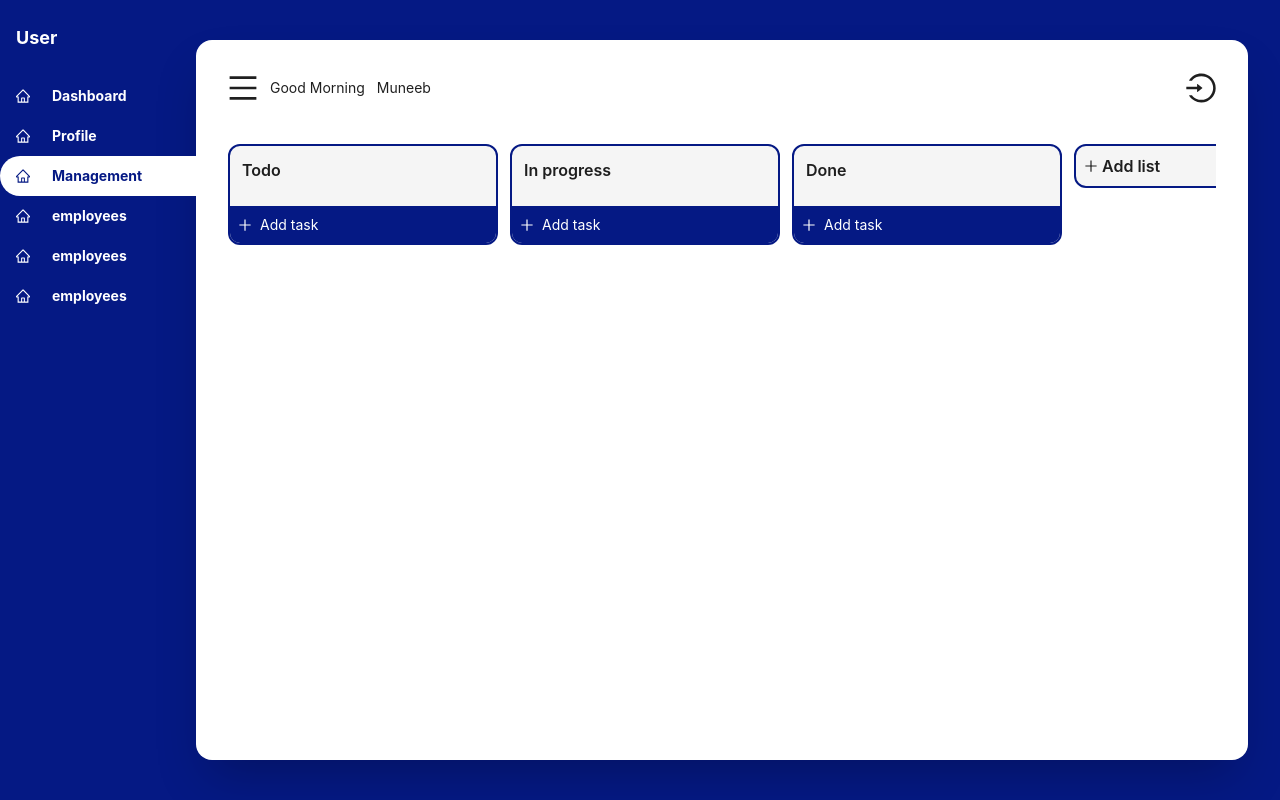
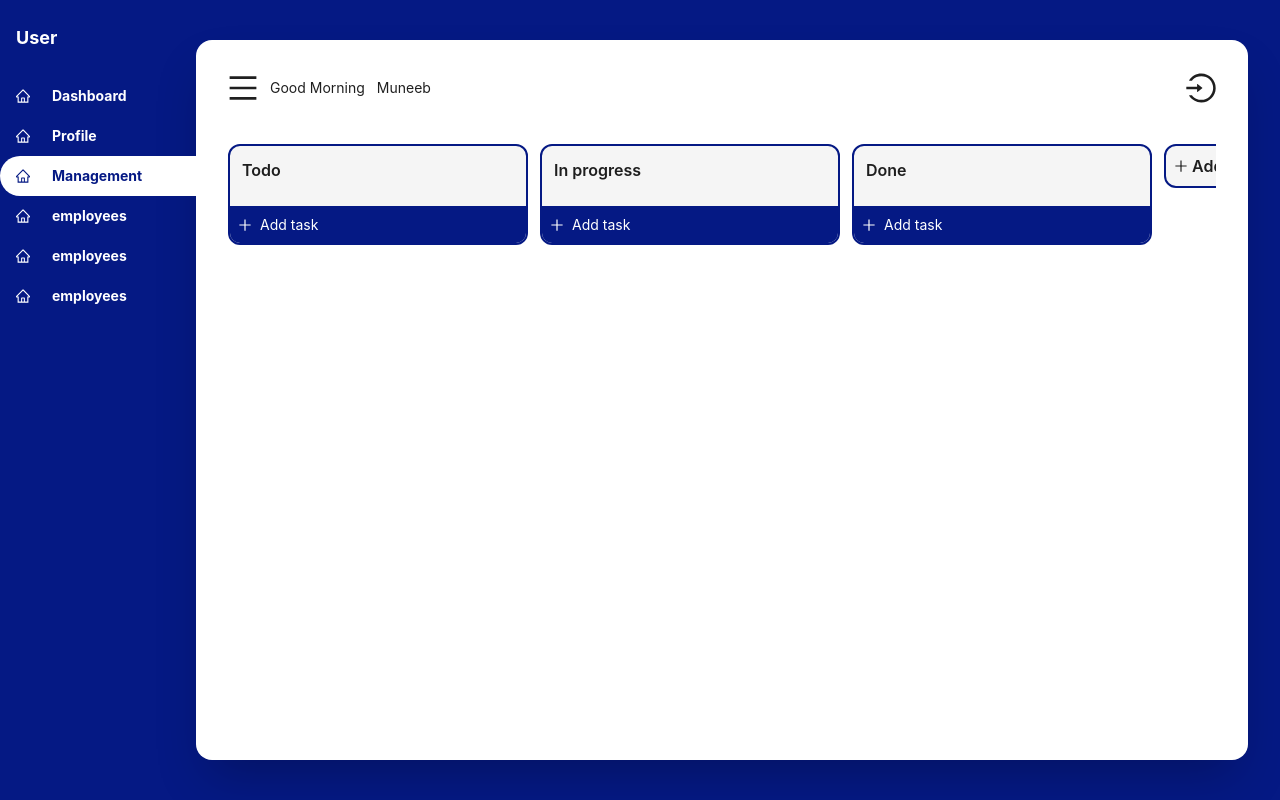
Before and after one commit to AlfaBlocks-Softwares/teamfirsthr, a Next.js app: page /dashboard/management in a window 1280 px wide. Built offline with nearby package versions, Linux system fonts and the light colour scheme; what @ant-design/nextjs-registry would draw is missing.

Commit message:
fix drag issue and optimize component and dynamic import

```diff
--- a/app/dashboard/(employees)/management/page.tsx
+++ b/app/dashboard/(employees)/management/page.tsx
@@ -1,5 +1,7 @@
-import KanbanBoard from "@/components/kanban/KanbanBoard";
+import dynamic from "next/dynamic";
 import React from "react";
+
+const KanbanBoard = dynamic(() => import("@/components/kanban/KanbanBoard"));
 
 const EmployeeWorkManagement = () => {
   return <KanbanBoard />;
--- a/components/kanban/ColumnContainer.tsx
+++ b/components/kanban/ColumnContainer.tsx
@@ -1,7 +1,7 @@
 "use client";
 import { useSortable } from "@dnd-kit/sortable";
 import { CSS } from "@dnd-kit/utilities";
-import { useState } from "react";
+import { memo, useState } from "react";
 import TaskCard from "./TaskCard";
 import TaskModal from "./AddTaskModal";
 import { PlusOutlined } from "@ant-design/icons";
@@ -80,14 +80,20 @@ export const ColumnContainer: React.FC<Props> = ({
   };
 
   if (isDragging) {
-    return <div ref={setNodeRef} style={style}></div>;
+    return (
+      <div
+        ref={setNodeRef}
+        style={style}
+        className="w-[300px] rounded-md flex flex-col"
+      ></div>
+    );
   }
 
   return (
     <div
       ref={setNodeRef}
       style={style}
-      className="h-max min-w-[270px] rounded-xl flex flex-col overflow-y-auto overflow-x-hidden border-2 border-primary bg-neutral-100 relative"
+      className="h-max min-w-[300px] rounded-xl flex flex-col overflow-y-auto overflow-x-hidden border-2 border-primary bg-neutral-100 relative"
     >
       <div
         {...attributes}
@@ -152,4 +158,4 @@ export const ColumnContainer: React.FC<Props> = ({
   );
 };
 
-export default ColumnContainer;
+export default memo(ColumnContainer);
--- a/components/kanban/KanbanBoard.tsx
+++ b/components/kanban/KanbanBoard.tsx
@@ -1,5 +1,5 @@
 "use client";
-import { useEffect, useState } from "react";
+import { memo, useCallback, useEffect, useState } from "react";
 import ColumnContainer from "./ColumnContainer";
 import {
   DndContext,
@@ -75,10 +75,138 @@ function KanbanBoard() {
     })
   );
 
-  function cancelAddColumn() {
+  const cancelAddColumn = () => {
     setNewColumnTitle("");
     setIsAddingColumn(false);
-  }
+  };
+
+  const addColumn = () => {
+    if (!newColumnTitle.trim()) return;
+
+    const newColumn: IColumn = {
+      id: nanoid(),
+      title: newColumnTitle.trim(),
+    };
+
+    setColumns([...columns, newColumn]);
+    setNewColumnTitle("");
+    setIsAddingColumn(false);
+  };
+
+  const createTask = (columnId: string) => {
+    const newTask: ITask = {
+      id: nanoid(),
+      columnID: columnId,
+      title: addTaskInput.title,
+      description: addTaskInput.description,
+    };
+
+    setTasks((prevTasks) => [...prevTasks, newTask]);
+    setCreateTaskDialog(false);
+    setAddTaskInput({ title: "", description: "" });
+  };
+
+  const deleteTask = useCallback((id: string) => {
+    setTasks((prevTasks) => prevTasks.filter((task) => task.id !== id));
+  }, []);
+
+  const updateTask = useCallback(
+    (id: string, content: { title: string; description: string }) => {
+      setTasks((prevTasks) =>
+        prevTasks.map((task) => {
+          if (task.id !== id) return task;
+          return { ...task, ...content };
+        })
+      );
+    },
+    []
+  );
+
+  const updateColumn = useCallback((id: string, title: string) => {
+    setColumns((prevColumns) =>
+      prevColumns.map((col) => {
+        if (col.id !== id) return col;
+        return { ...col, title };
+      })
+    );
+  }, []);
+
+  const onDragStart = useCallback((event: DragStartEvent) => {
+    if (event.active.data.current?.type === "Column") {
+      setActiveColumn(event.active.data.current.column);
+      return;
+    }
+
+    if (event.active.data.current?.type === "Task") {
+      setActiveTask(event.active.data.current.task);
+      return;
+    }
+  }, []);
+
+  const onDragEnd = useCallback((event: DragEndEvent) => {
+    setActiveColumn(null);
+    setActiveTask(null);
+
+    const { active, over } = event;
+    if (!over) return;
+
+    const activeId = active.id;
+    const overId = over.id;
+
+    if (activeId === overId) return;
+
+    const isActiveAColumn = active.data.current?.type === "Column";
+    if (!isActiveAColumn) return;
+
+    setColumns((columns) => {
+      const activeColumnIndex = columns.findIndex((col) => col.id === activeId);
+      const overColumnIndex = columns.findIndex((col) => col.id === overId);
+
+      return arrayMove(columns, activeColumnIndex, overColumnIndex);
+    });
+  }, []);
+
+  const onDragOver = useCallback((event: DragOverEvent) => {
+    const { active, over } = event;
+    if (!over) return;
+
+    const activeId = active.id;
+    const overId = over.id;
+
+    if (activeId === overId) return;
+
+    const isActiveATask = active.data.current?.type === "Task";
+    const isOverATask = over.data.current?.type === "Task";
+
+    if (!isActiveATask) return;
+
+    if (isActiveATask && isOverATask) {
+      setTasks((tasks) => {
+        const activeIndex = tasks.findIndex((t) => t.id === activeId);
+        const overIndex = tasks.findIndex((t) => t.id === overId);
+
+        if (tasks[activeIndex].columnID !== tasks[overIndex].columnID) {
+          tasks[activeIndex].columnID = tasks[overIndex].columnID;
+          return arrayMove(tasks, activeIndex, overIndex - 1);
+        }
+
+        return arrayMove(tasks, activeIndex, overIndex);
+      });
+    }
+
+    const isOverAColumn = over.data.current?.type === "Column";
+
+    if (isActiveATask && isOverAColumn) {
+      setTasks((tasks) => {
+        const activeIndex = tasks.findIndex((t) => t.id === activeId);
+        const taskToUpdate = tasks[activeIndex];
+        if (taskToUpdate) {
+          taskToUpdate.columnID = String(overId);
+        }
+        return arrayMove(tasks, activeIndex, activeIndex);
+      });
+    }
+  }, []);
 
   return (
     <DndContext
@@ -107,7 +235,8 @@ function KanbanBoard() {
                 tasks={tasks.filter((task) => task.columnID === col.id)}
               />
             ))}
-            <div className="h-max min-w-[270px] rounded-xl flex flex-col overflow-y-auto overflow-x-hidden border-2 border-primary bg-neutral-100 relative p-spacing-xs">
+
+            <div className="h-max min-w-[300px] rounded-xl flex flex-col overflow-y-auto overflow-x-hidden border-2 border-primary bg-neutral-100 relative p-spacing-xs">
               {!isAddingColumn ? (
                 <div
                   className="flex gap-spacing-xxs cursor-pointer"
@@ -173,134 +302,6 @@ function KanbanBoard() {
       )}
     </DndContext>
   );
-
-  function addColumn() {
-    if (!newColumnTitle.trim()) return;
-
-    const newColumn: IColumn = {
-      id: nanoid(),
-      title: newColumnTitle.trim(),
-    };
-
-    setColumns([...columns, newColumn]);
-    setNewColumnTitle("");
-    setIsAddingColumn(false);
-  }
-
-  function createTask(columnId: string) {
-    const newTask: ITask = {
-      id: nanoid(),
-      columnID: columnId,
-      title: addTaskInput.title,
-      description: addTaskInput.description,
-    };
-
-    setTasks((prevTasks) => [...prevTasks, newTask]);
-    setCreateTaskDialog(false);
-    setAddTaskInput({ title: "", description: "" });
-  }
-
-  function deleteTask(id: string) {
-    setTasks((prevTasks) => prevTasks.filter((task) => task.id !== id));
-  }
-
-  function updateTask(
-    id: string,
-    content: { title: string; description: string }
-  ) {
-    setTasks((prevTasks) =>
-      prevTasks.map((task) => {
-        if (task.id !== id) return task;
-        return { ...task, ...content };
-      })
-    );
-  }
-
-  function updateColumn(id: string, title: string) {
-    setColumns((prevColumns) =>
-      prevColumns.map((col) => {
-        if (col.id !== id) return col;
-        return { ...col, title };
-      })
-    );
-  }
-
-  function onDragStart(event: DragStartEvent) {
-    if (event.active.data.current?.type === "Column") {
-      setActiveColumn(event.active.data.current.column);
-      return;
-    }
-
-    if (event.active.data.current?.type === "Task") {
-      setActiveTask(event.active.data.current.task);
-      return;
-    }
-  }
-
-  function onDragEnd(event: DragEndEvent) {
-    setActiveColumn(null);
-    setActiveTask(null);
-
-    const { active, over } = event;
-    if (!over) return;
-
-    const activeId = active.id;
-    const overId = over.id;
-
-    if (activeId === overId) return;
-
-    const isActiveAColumn = active.data.current?.type === "Column";
-    if (!isActiveAColumn) return;
-
-    setColumns((columns) => {
-      const activeColumnIndex = columns.findIndex((col) => col.id === activeId);
-      const overColumnIndex = columns.findIndex((col) => col.id === overId);
-
-      return arrayMove(columns, activeColumnIndex, overColumnIndex);
-    });
-  }
-
-  function onDragOver(event: DragOverEvent) {
-    const { active, over } = event;
-    if (!over) return;
-
-    const activeId = active.id;
-    const overId = over.id;
-
-    if (activeId === overId) return;
-
-    const isActiveATask = active.data.current?.type === "Task";
-    const isOverATask = over.data.current?.type === "Task";
-
-    if (!isActiveATask) return;
-
-    if (isActiveATask && isOverATask) {
-      setTasks((tasks) => {
-        const activeIndex = tasks.findIndex((t) => t.id === activeId);
-        const overIndex = tasks.findIndex((t) => t.id === overId);
-
-        if (tasks[activeIndex].columnID !== tasks[overIndex].columnID) {
-          tasks[activeIndex].columnID = tasks[overIndex].columnID;
-          return arrayMove(tasks, activeIndex, overIndex - 1);
-        }
-
-        return arrayMove(tasks, activeIndex, overIndex);
-      });
-    }
-
-    const isOverAColumn = over.data.current?.type === "Column";
-
-    if (isActiveATask && isOverAColumn) {
-      setTasks((tasks) => {
-        const activeIndex = tasks.findIndex((t) => t.id === activeId);
-        const taskToUpdate = tasks[activeIndex];
-        if (taskToUpdate) {
-          taskToUpdate.columnID = String(overId);
-        }
-        return arrayMove(tasks, activeIndex, activeIndex);
-      });
-    }
-  }
 }
 
-export default KanbanBoard;
+export default memo(KanbanBoard);
--- a/components/kanban/TaskCard.tsx
+++ b/components/kanban/TaskCard.tsx
@@ -1,5 +1,5 @@
 "use client";
-import { useState } from "react";
+import { memo, useState } from "react";
 import { useSortable } from "@dnd-kit/sortable";
 import { DeleteFilled } from "@ant-design/icons";
 import { CSS } from "@dnd-kit/utilities";
@@ -78,4 +78,4 @@ const TaskCard: React.FC<Props> = ({ task, deleteTask }) => {
   );
 };
 
-export default TaskCard;
+export default memo(TaskCard);
```
